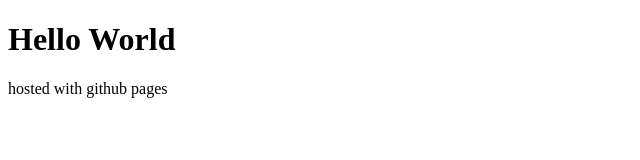
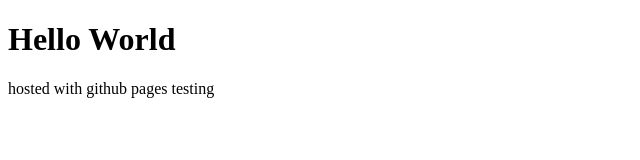
Before and after one commit to Warhawk4242/Warhawk4242.github.io, a plain HTML site: page index.html in a window 1280 px wide. Shown: the full height of the page, 0-640 px from the left. Drawn offline with Linux system fonts and the light colour scheme.

Commit message:
Update index.html

```diff
--- a/index.html
+++ b/index.html
@@ -2,6 +2,6 @@
 <html>
 <body>
 <h1>Hello World</h1>
-<p>hosted with github pages</p>
+<p>hosted with github pages    testing</p>
 </body>
 </html>
```
